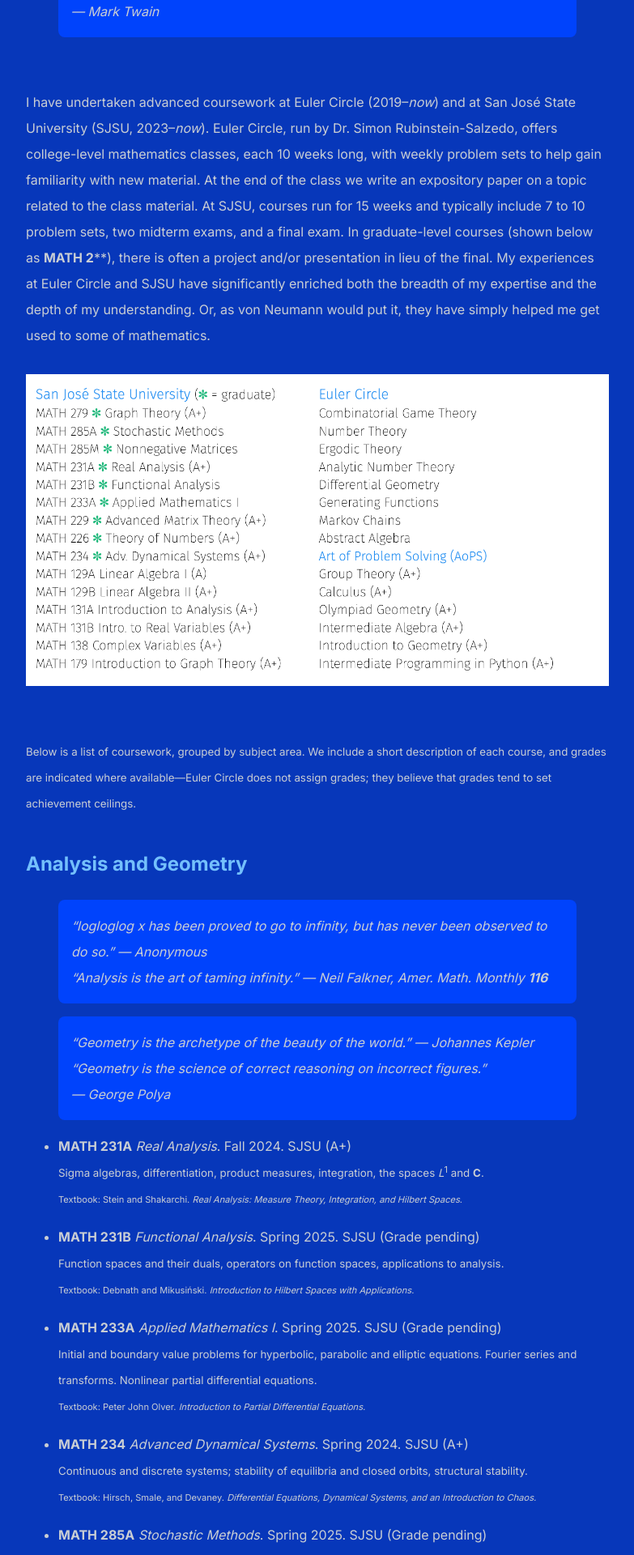
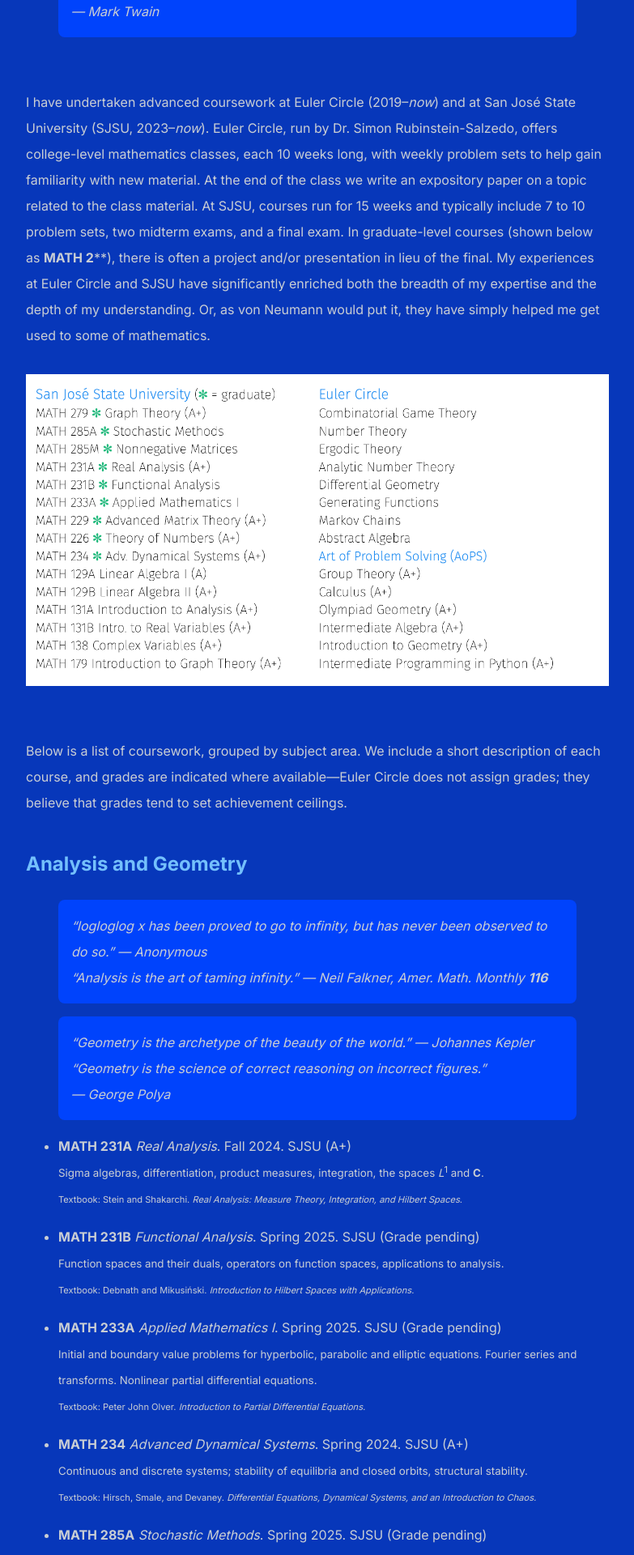
Before and after one commit to shihankanungo/shihankanungo.github.io, a Jekyll site: the page built from courses.md, in a window 1280 px wide. Shown: the part 364-2284 px from the top of the page at 81% size, without its empty margins (248-1031 px from the left). Built offline with Jekyll 4.4.1, drawn with Linux system fonts in a browser that asks for light colours.

```diff
--- a/courses.md
+++ b/courses.md
@@ -14,8 +14,8 @@ I have undertaken advanced coursework at Euler Circle (2019--_now_) and at San J
 
 <br>
 
-<small>Below is a list of coursework, grouped by subject area. We include a short description of each course, and grades are indicated where available---Euler Circle does not assign grades; they believe that grades tend to set achievement ceilings.
-<!--<br> You can scroll down for the same list, but grouped by institution instead. [ <b><a href="https://shihankanungo.github.io/courses#coursework-grouped-by-institution">Link</a></b> ]. </small>-->
+Below is a list of coursework, grouped by subject area. We include a short description of each course, and grades are indicated where available---Euler Circle does not assign grades; they believe that grades tend to set achievement ceilings.
+<!--<br><small>You can scroll down for the same list, but grouped by institution instead. [ <b><a href="https://shihankanungo.github.io/courses#coursework-grouped-by-institution">Link</a></b> ]. </small>-->
 
 ## Analysis and Geometry
 
```
